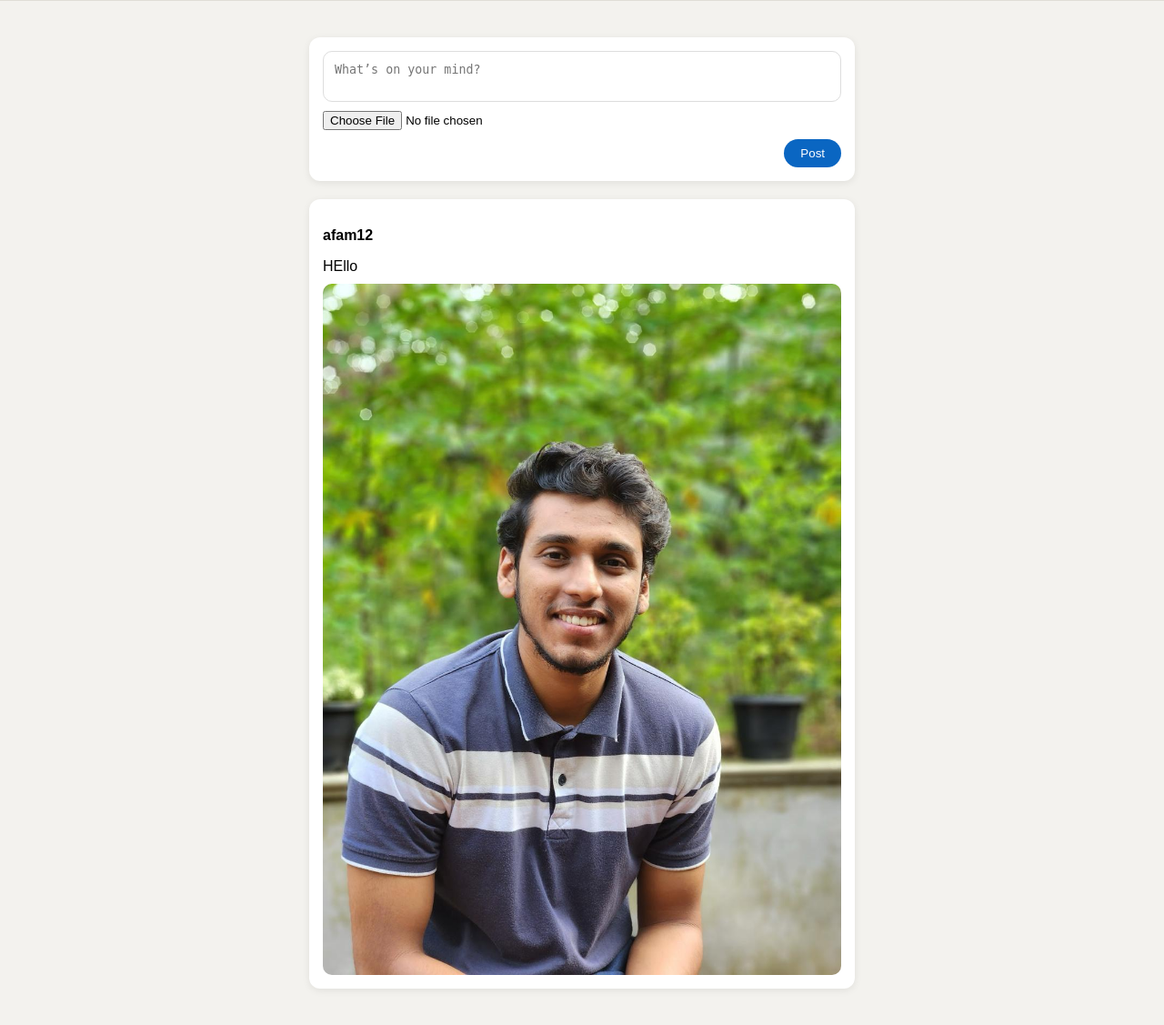
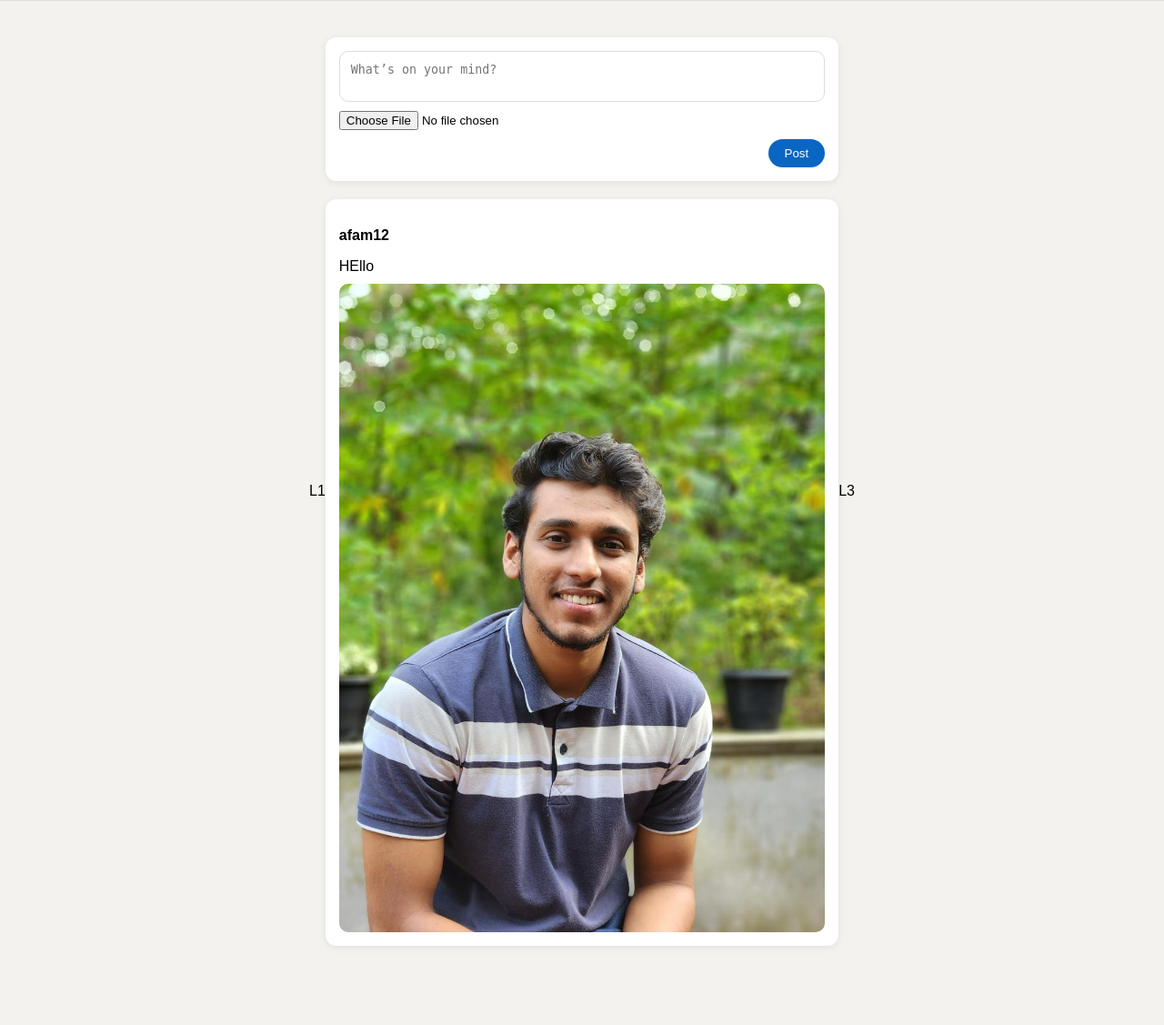
Before and after one commit to rahulrameshm0/mini-linkedin, a Django app: page /dashboard in a window 1280 px wide. Shown: the part 62-1189 px from the top of the page at 91% size. After the commit the page ends 1102 px from the top, so only its background shows below. Run offline with Django 4.2, Linux system fonts and the light colour scheme; a user stored in the database is signed in; data comes from the database, SQL or seed files in the repository.

Commit message:
code updated

```diff
--- a/static/css/posts.css
+++ b/static/css/posts.css
@@ -3,6 +3,12 @@ body {
     margin: 0;
     font-family: 'DM Sans', sans-serif;
     background-color: #f3f2ee;
+}
+
+.flex-item{
+    display: flex;
+    align-items: center;
+    justify-content: space-between;
 }
 
 /* NAVBAR */
--- a/templates/dashboard.html
+++ b/templates/dashboard.html
@@ -4,8 +4,14 @@
 {% block content %}
 
 <main class="feed-wrapper">
+    <div class="flex-item">
+
+        <div>
+            <p>L1</p>
+        </div>
 
         <!-- CREATE POST -->
+        <div>
             <div class="create-post">
                 <form method="POST" enctype="multipart/form-data" action="{% url 'dashboard' %}">
                     {% csrf_token %}
@@ -28,6 +34,12 @@
                 </div>
                 {% endfor %}
             </div>
+        </div>
+
+        <div>
+            <p>L3</p>
+        </div>
+    </div>
 
 </main>
 
```
Also changed, not shown: templates/post.html (+10 -2 lines). Lines whose indentation alone changed are shown as unchanged.
